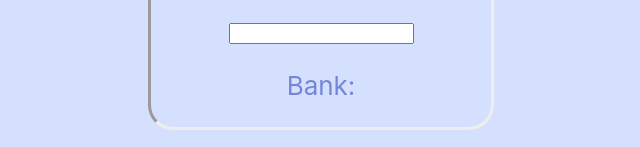
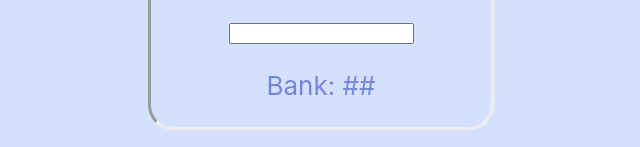
Before and after one commit to sirtau/security, a React (Create React App) app: page / in a window 1280 px wide. Shown: the part 650-797 px from the top of the page, without its empty margins (319-959 px from the left). Built offline with nearby package versions, Linux system fonts and the light colour scheme.

Commit message:
Updated CC Checker Component
Reduced the number of variables tracked in state from 2 to 1.
No longer storing the result of checkBank function, passing the function directly to insert which bank the number is associated with via returning a string.

```diff
--- a/src/CreditCardChecker.js
+++ b/src/CreditCardChecker.js
@@ -6,34 +6,29 @@ class CreditCardChecker extends React.Component {
         this.state = {
             cardNumber: ''
         }
-        this.handleBankChange = this.handleBankChange.bind(this)
         this.checkBank = this.checkBank.bind(this)
-        this.updateBank = this.updateBank.bind(this)
+        this.updateCard = this.updateCard.bind(this)
 
     }
 
-    handleBankChange(CCInput) {
-        const newNumber = CCInput
-        this.setState({ cardNumber: newNumber })
+    checkBank() {
+        const testNumber = this.state.cardNumber
 
+        if (/^3[47]/.test(testNumber)) {
+            return 'AMEX'
+        } else if (/^6001/.test(testNumber)) {
+            return 'Discover'
+        } else if (/^5[1-5]/.test(testNumber)) {
+            return 'MasterCard'
+        } else if (/^4/.test(testNumber)) {
+            return 'Visa'
+        } else {
+            return '##'
+        }
     }
 
-    updateBank(event) {
-        this.checkBank(event.target.value)
-    }
-
-    checkBank(ccNumber) {
-        if (/(^34)|(^37)/.test(ccNumber)) {
-            this.handleBankChange('AMEX')
-        } else if (/^6001/.test(ccNumber)) {
-            this.handleBankChange('Discover')
-        } else if (/^51|^52|^53|^54|^55/.test(ccNumber)) {
-            this.handleBankChange('MasterCard')
-        } else if (/^4/.test(ccNumber)) {
-            this.handleBankChange('Visa')
-        } else {
-            this.handleBankChange('##')
-        }
+    updateCard(event) {
+        this.setState({ cardNumber: event.target.value })
     }
 
     render() {
@@ -41,8 +36,8 @@ class CreditCardChecker extends React.Component {
             <div className="ccChecker">
                 <h5>Credit Card Bank Checker:</h5>
 
-                <input type="number" onChange={this.updateBank} />
-                <span> <p>Bank: {this.state.cardNumber}</p></span>
+                <input type="number" onChange={this.updateCard} />
+                <span> <p>Bank: {this.checkBank()}</p></span>
             </div>
         )
     }
```
